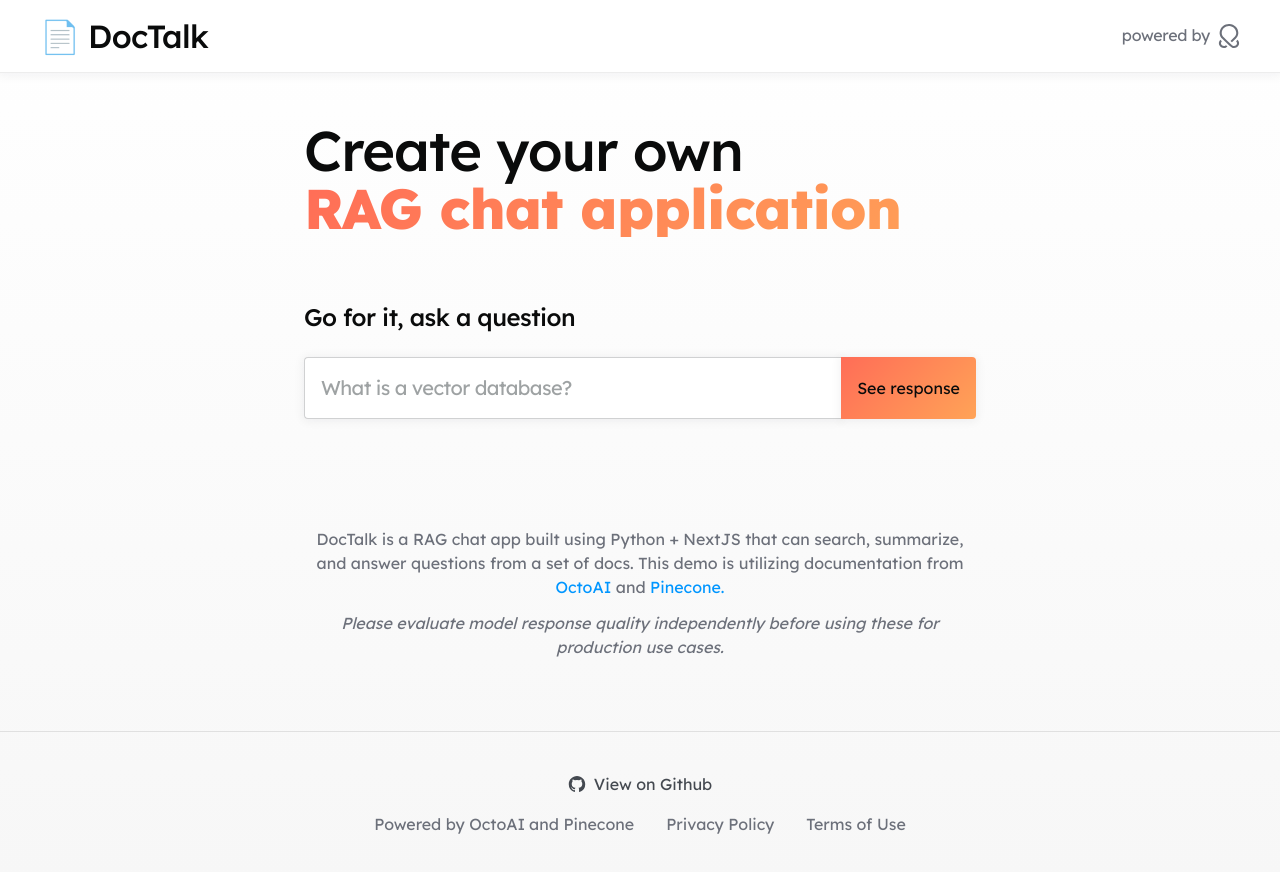
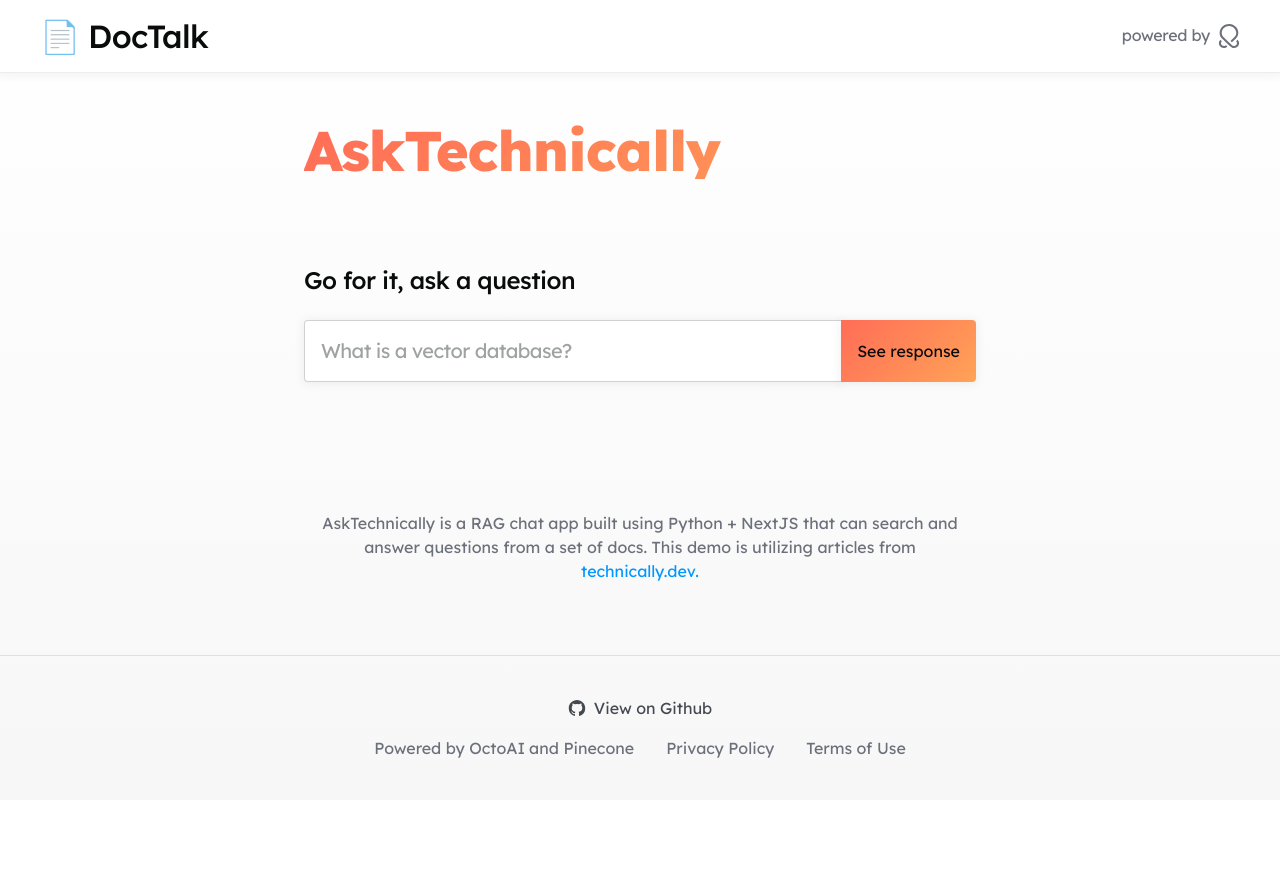
Before and after one commit to octoml/octoai-textgen-cookbook, a Next.js app in the folder doctalk/frontend/: page / in a window 1280 px wide. Shown: the top 872 px of the page. After the commit the page ends 800 px from the top, so only its background shows below. Built offline with nearby package versions, Linux system fonts and the light colour scheme.

Commit message:
ask technically page

```diff
--- a/doctalk/frontend/src/app/page.tsx
+++ b/doctalk/frontend/src/app/page.tsx
@@ -5,27 +5,17 @@
     <main className="container flex-height">
       <div className="hero">
         <h1>
-          Create your own
-          <span style={{ display: "block" }}>RAG chat application</span>
+          <span style={{ display: "block" }}>AskTechnically</span>
         </h1>
       </div>
       <GeneratedImage />
       <div>
         <p className="credit">
-          DocTalk is a RAG chat app built using Python + NextJS that can search,
-          summarize, and answer questions from a set of docs. This demo is
-          utilizing documentation from{" "}
-          <a href="https://octo.ai/?utm_source=doctalk" target="_blank">
-            OctoAI
-          </a>{" "}
-          and{" "}
-          <a href="https://www.pinecone.io/" target="_blank">
-            Pinecone.
+          AskTechnically is a RAG chat app built using Python + NextJS that can search and answer questions from a set of docs. This demo is
+          utilizing articles from{" "}
+          <a href="https://technically.dev/" target="_blank">
+            technically.dev.
           </a>
-        </p>
-        <p className="disclaimer">
-          Please evaluate model response quality independently before using
-          these for production use cases.
         </p>
       </div>
     </main>
```
